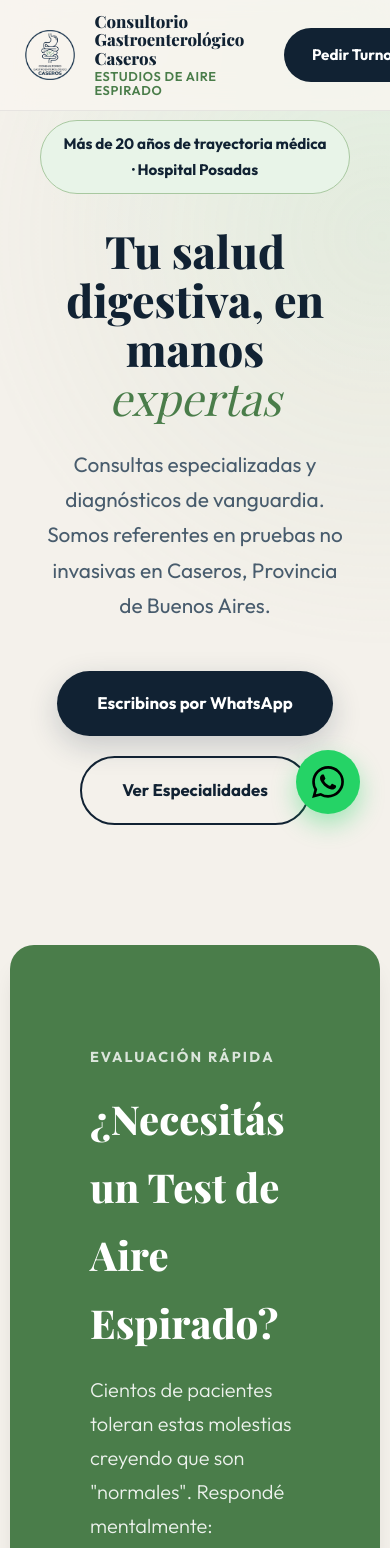
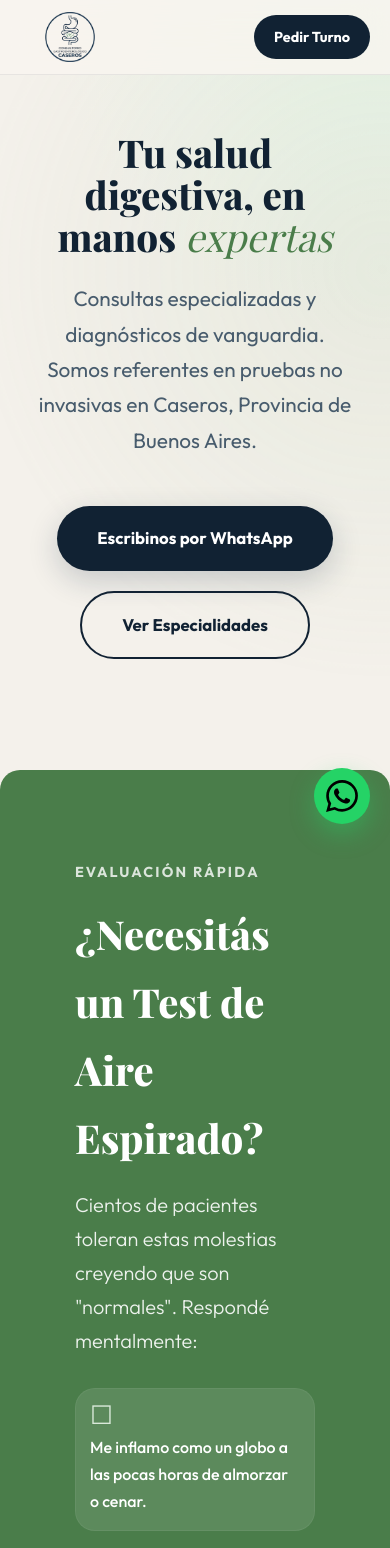
Before and after one commit to gastrocaseros/gastrocaseros.github.io, a plain HTML site: page index.html in a window 390 px wide. Shown: the top 1548 px of the page. Drawn offline with nearby package versions, Linux system fonts and the light colour scheme; a web font is replaced by a local one.

Commit message:
fix(responsive): ocultar textos largos de barra en movil y quitar referencias a hospital posadas

```diff
--- a/css/style.css
+++ b/css/style.css
@@ -218,3 +218,16 @@ footer { padding: 60px 80px; text-align: center; border-top: 1px solid var(--bor
   .prep-header, .prep-body { padding: 24px; }
   .location-details { padding: 30px; }
 }
+
+/* Micro Mobile (Galaxy S8+, iPhone SE) */
+@media (max-width: 480px) {
+  .nav-name { display: none; }
+  .nav-cta { padding: 10px 20px; font-size: 0.9rem; }
+  .hero h1 { font-size: 2.4rem; }
+  section { padding: 50px 15px; }
+
+  .quiz-section { margin: 10px 0; border-radius: 20px; padding: 30px 15px; }
+  .quiz-list li { font-size: 1rem; padding: 14px; }
+  .quiz-action { padding: 25px 15px; border-radius: 16px; }
+  .floating-wa { bottom: 20px; right: 20px; width: 56px; height: 56px; }
+}
--- a/index.html
+++ b/index.html
@@ -104,7 +104,6 @@
   <!-- HERO -->
   <section class="hero" id="inicio">
     <div class="hero-content">
-      <div class="badge-expertise" role="status">Más de 20 años de trayectoria médica · Hospital Posadas</div>
       <h1>Tu salud digestiva, en manos <em>expertas</em></h1>
       <p class="hero-p">Consultas especializadas y diagnósticos de vanguardia. Somos referentes en pruebas no invasivas en Caseros, Provincia de Buenos Aires.</p>
       <div class="hero-btns">
```
